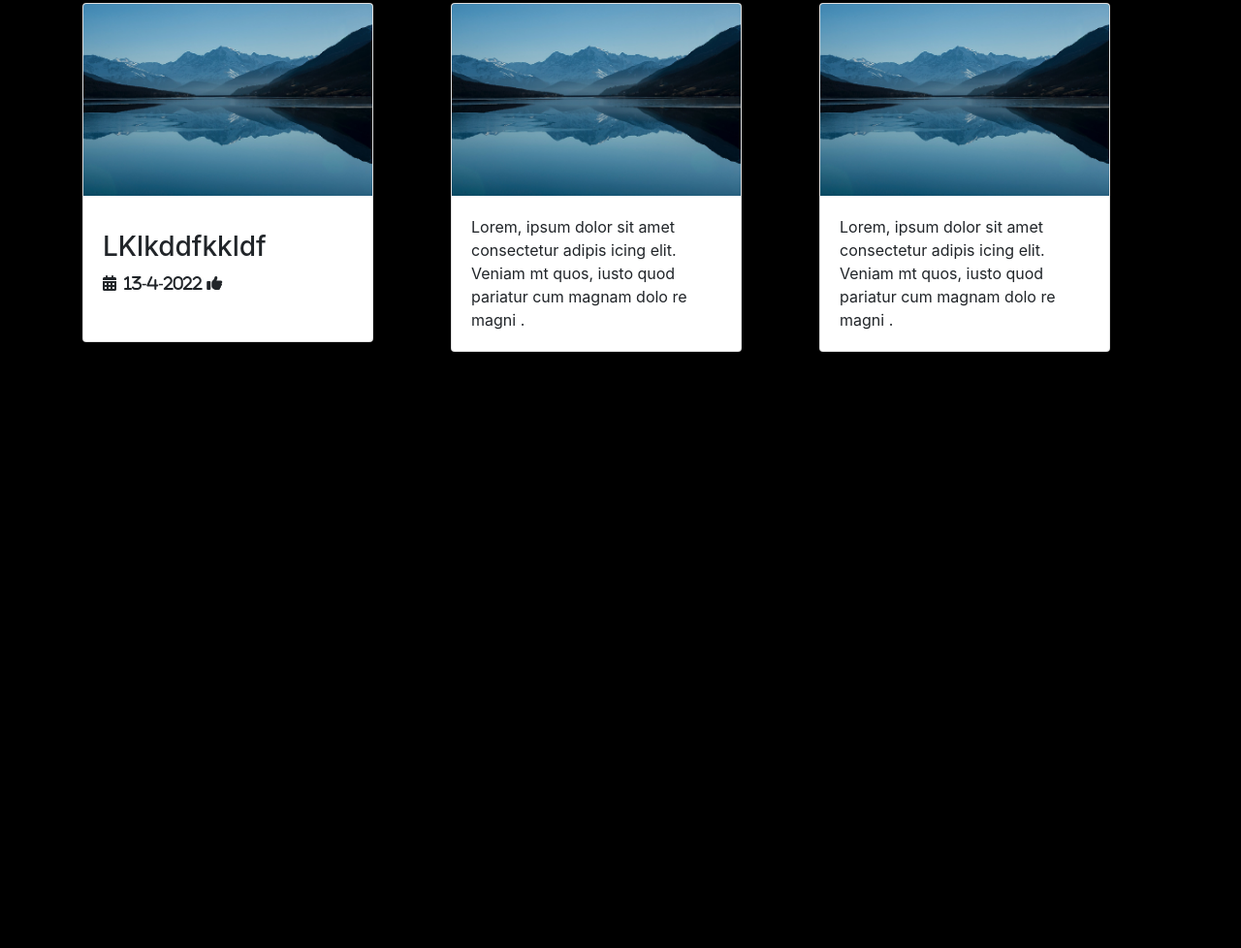
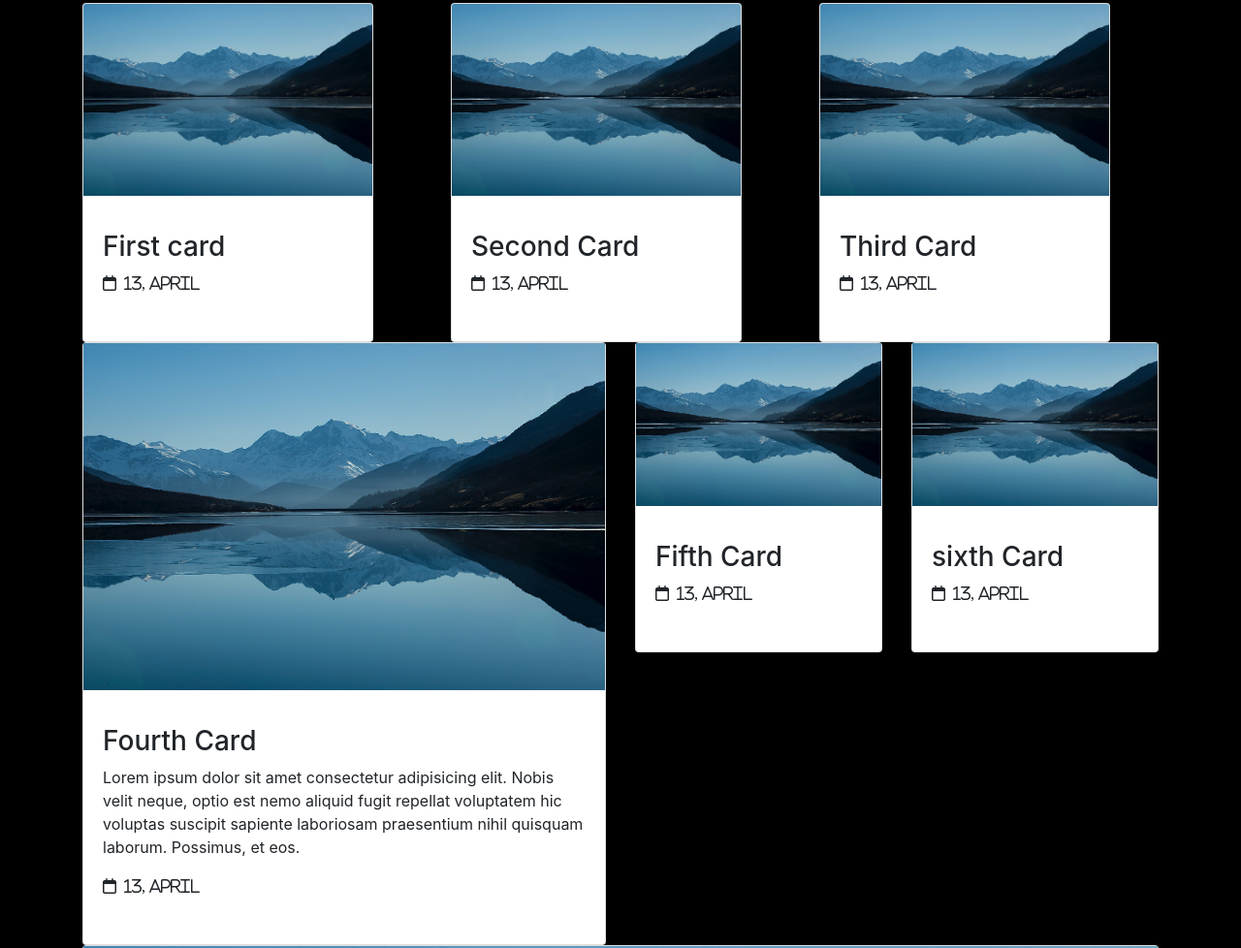
Before and after one commit to sathyasivamloganathan/blog, a plain HTML site: page index.html in a window 1280 px wide. Shown: the part 1291-2269 px from the top of the page at 97% size. Before the commit the page ends 1654 px from the top, so only its background shows below. Drawn offline with nearby package versions, Linux system fonts and the light colour scheme.

Commit message:
Add files via upload

```diff
--- a/index.html
+++ b/index.html
@@ -14,7 +14,7 @@
   <link rel="stylesheet" href="https://cdnjs.cloudflare.com/ajax/libs/animate.css/4.1.1/animate.min.css">
 
  <script>
-     function clickCounter() {
+     /*function clickCounter() {
         if (typeof(Storage) !== "undefined") {
             if (localStorage.clickcount) {
             localStorage.clickcount = Number(localStorage.clickcount)+1;
@@ -26,6 +26,15 @@
             document.getElementById("like").innerHTML = "Sorry, your browser does not support web storage...";
         }
         }
+
+        var clicks=14;
+        document.getElementById("clicks").innerHTML = clicks;
+
+        $('.like-counter').click(function(){
+            clicks+=1;
+            document.getElementById("clicks").innerHTML = clicks;
+            $('.like-counter').addClass("liked");
+        })*/
  </script>
 
 
@@ -93,12 +102,13 @@
       <div class="row card-row">
           <div class="col" id="card">
               <div class="card card-1" style="width: 300px;">
-                 <img src="image.jpg" class="card-img-top" alt="image">
+                 <img src="image.jpg" class="card-img-top " alt="image">
                     <div class="card-body">
                         <p class="card-text">
-                            <h3>LKlkddfkkldf</h3>
-                            <p class="fa fa-calendar">&nbsp;&nbsp;13-4-2022</p>
-                            <p class="fa fa-thumbs-up" id="like" onclick="clickCounter()"></p>
+                            <h3>First card</h3>
+                            <p class="fa fa-calendar-o date">&nbsp;&nbsp;13, April</p>
+
+
                         </p>
                     </div>
                 </div>
@@ -108,9 +118,9 @@
             <div class="card card-1" style="width: 300px;">
                <img src="image.jpg" class="card-img-top" alt="image">
                   <div class="card-body">
-                      <p class="card-text">Lorem, ipsum dolor sit amet consectetur adipis
-                          icing elit. Veniam mt quos, iusto quod pariatur cum magnam dolo
-                          re magni .
+                      <p class="card-text">
+                        <h3>Second Card</h3>
+                        <p class="fa fa-calendar-o date">&nbsp;&nbsp;13, April</p>
                       </p>
                   </div>
               </div>
@@ -120,9 +130,9 @@
             <div class="card card-1" style="width: 300px;">
                <img src="image.jpg" class="card-img-top" alt="image">
                   <div class="card-body">
-                      <p class="card-text">Lorem, ipsum dolor sit amet consectetur adipis
-                          icing elit. Veniam mt quos, iusto quod pariatur cum magnam dolo
-                          re magni .
+                      <p class="card-text">
+                          <h3>Third Card</h3>
+                          <p class="fa fa-calendar-o date">&nbsp;&nbsp;13, April</p>
                       </p>
                   </div>
               </div>
@@ -133,7 +143,62 @@
 </div>
 
 
+<div class="container">
+    <div class="row">
+        <div class="col-sm-6" id="sm-6">
+            <div class="card card-1">
+                <img src="image.jpg" alt="image">
+                <div class="card-body">
+                    <p class="card-text">
+                        <h3>Fourth Card</h3>
+                        <p>Lorem ipsum dolor sit amet consectetur adipisicing elit. Nobis velit neque, optio est nemo aliquid fugit repellat voluptatem hic voluptas suscipit sapiente laboriosam praesentium nihil quisquam laborum. Possimus, et eos.</p>
+                        <p class="fa fa-calendar-o date">&nbsp;&nbsp;13, April</p>
+                    </p>
+                </div>
+            </div>
+        </div>
 
+            <div class="col-sm-3 card-combine" >
+                <div class="card">
+                    <img src="image.jpg" alt="image">
+                    <div class="card-body">
+                        <p class="card-text">
+                            <h3 class="card-text-size">Fifth Card</h3>
+                            <p class="fa fa-calendar-o date">&nbsp;&nbsp;13, April</p>
+                        </p>
+                    </div>
+                </div>
+            </div>
+            <div class="col-sm-3 card-combine" >
+                <div class="card">
+                    <img src="image.jpg" alt="image">
+                    <div class="card-body">
+                        <p class="card-text">
+                            <h3 class="card-text-size">sixth Card</h3>
+                            <p class="fa fa-calendar-o date">&nbsp;&nbsp;13, April</p>
+                        </p>
+                    </div>
+                </div>
+            </div>
+
+    </div>
+</div>
+
+<div class="container">
+    <div class="row">
+        <div class="col">
+            <div class="card card-1">
+                <img src="image.jpg" alt="image">
+                <div class="card-body">
+                    <p class="card-text">
+                        <h3>Fourth Card</h3>
+                        <p class="fa fa-calendar-o date">&nbsp;&nbsp;13, April</p>
+                    </p>
+                </div>
+            </div>
+        </div>
+    </div>
+</div>
 </body>
 
 </html>
```
Lines whose indentation alone changed are shown as unchanged.
